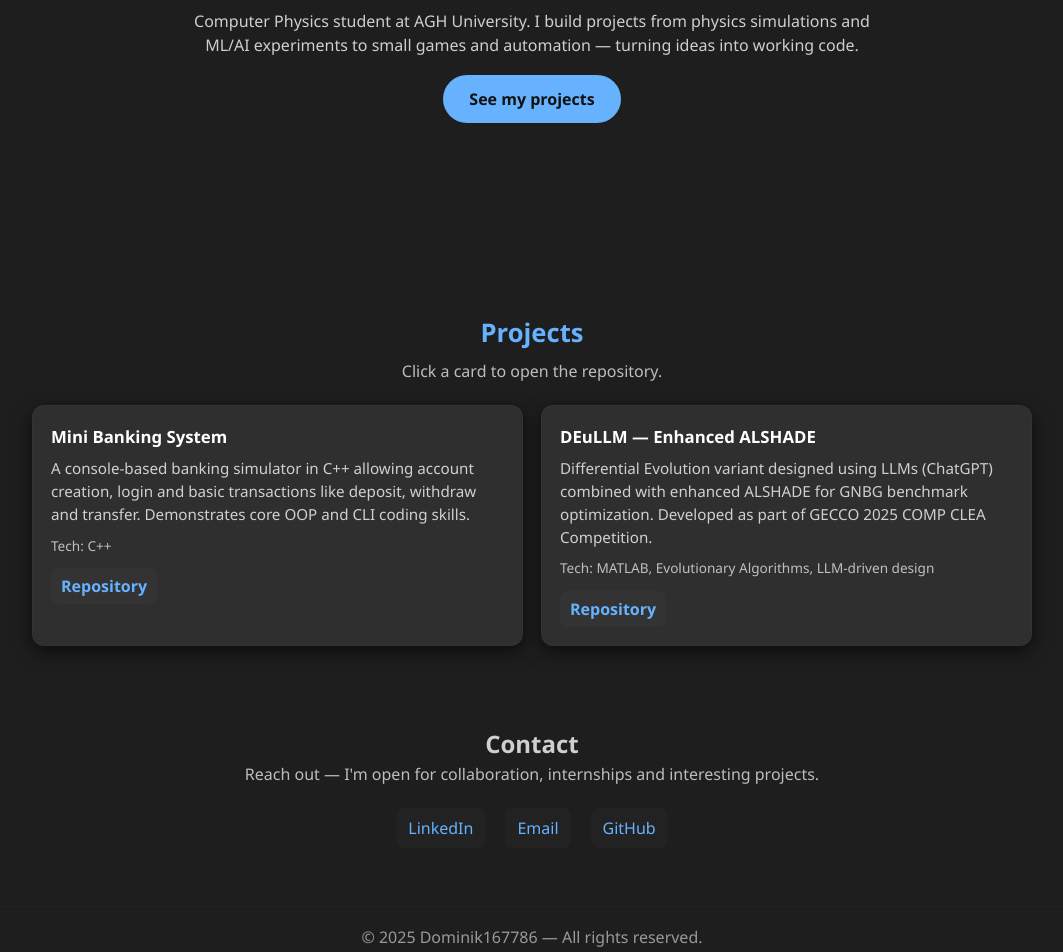
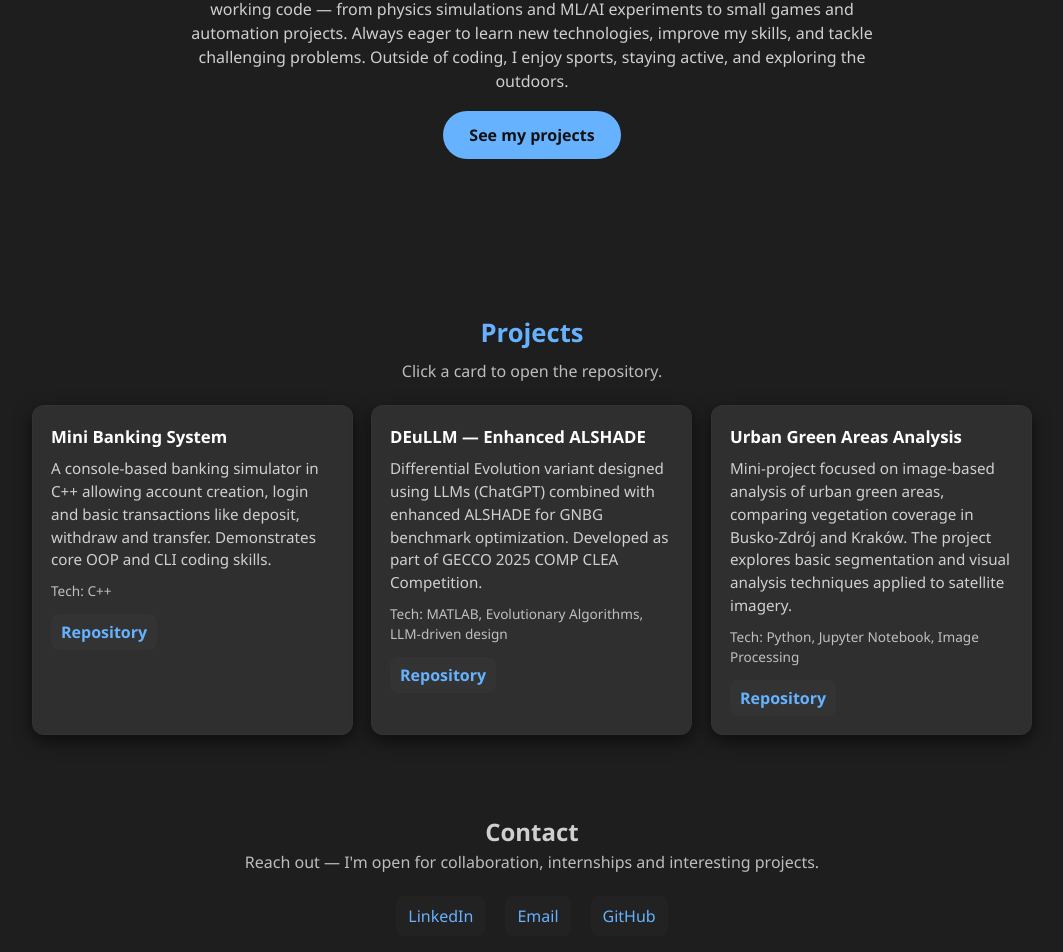
Before and after one commit to Dominik16786/Dominik16786.github.io, a plain HTML site: page index.html in a window 1280 px wide. Shown: the part 260-1212 px from the top of the page, without its empty margins (108-1171 px from the left). Drawn offline with Linux system fonts and the light colour scheme.

Commit message:
new repo added

```diff
--- a/index.html
+++ b/index.html
@@ -24,7 +24,9 @@
       <div class="hero-inner">
         <h1>Hello — I'm <span class="accent">Dominik167786</span></h1>
         <p class="lead">
-          Computer Physics student at AGH University. I build projects from physics simulations and ML/AI experiments to small games and automation — turning ideas into working code.
+          Computer Physics student at AGH University. I love exploring new ideas and turning them into working code — from physics simulations and ML/AI experiments to
+          small games and automation projects. Always eager to learn new technologies, improve my skills, and tackle challenging problems. Outside of coding,
+          I enjoy sports, staying active, and exploring the outdoors.
         </p>
         <a class="btn" href="#projects">See my projects</a>
       </div>
@@ -54,6 +56,20 @@
             </div>
         </article>
 
+        <article class="project-card" style="--i:2">
+          <h3>Urban Green Areas Analysis</h3>
+          <p class="proj-desc">
+          Mini-project focused on image-based analysis of urban green areas, comparing vegetation coverage in Busko-Zdrój and Kraków.
+          The project explores basic segmentation and visual analysis techniques applied to satellite imagery.
+          </p>
+          <p class="tech">Tech: Python, Jupyter Notebook, Image Processing</p>
+        <div class="proj-links">
+              <a href="https://github.com/Dominik16786/green-areas-analysis-busko-krakow"
+              target="_blank" rel="noopener">Repository</a>
+        </div>
+</article>
+
+
 
 
 
```
